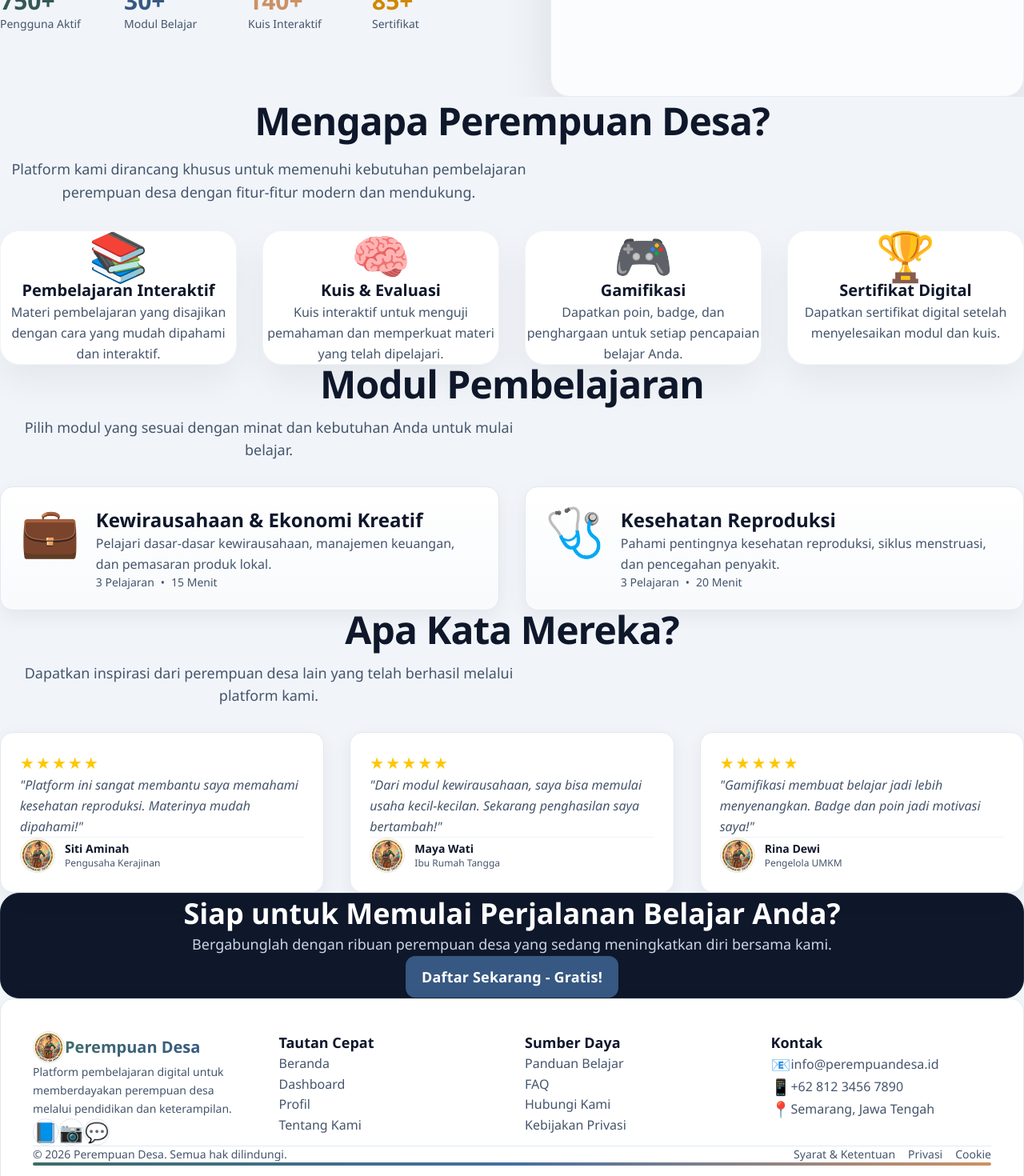
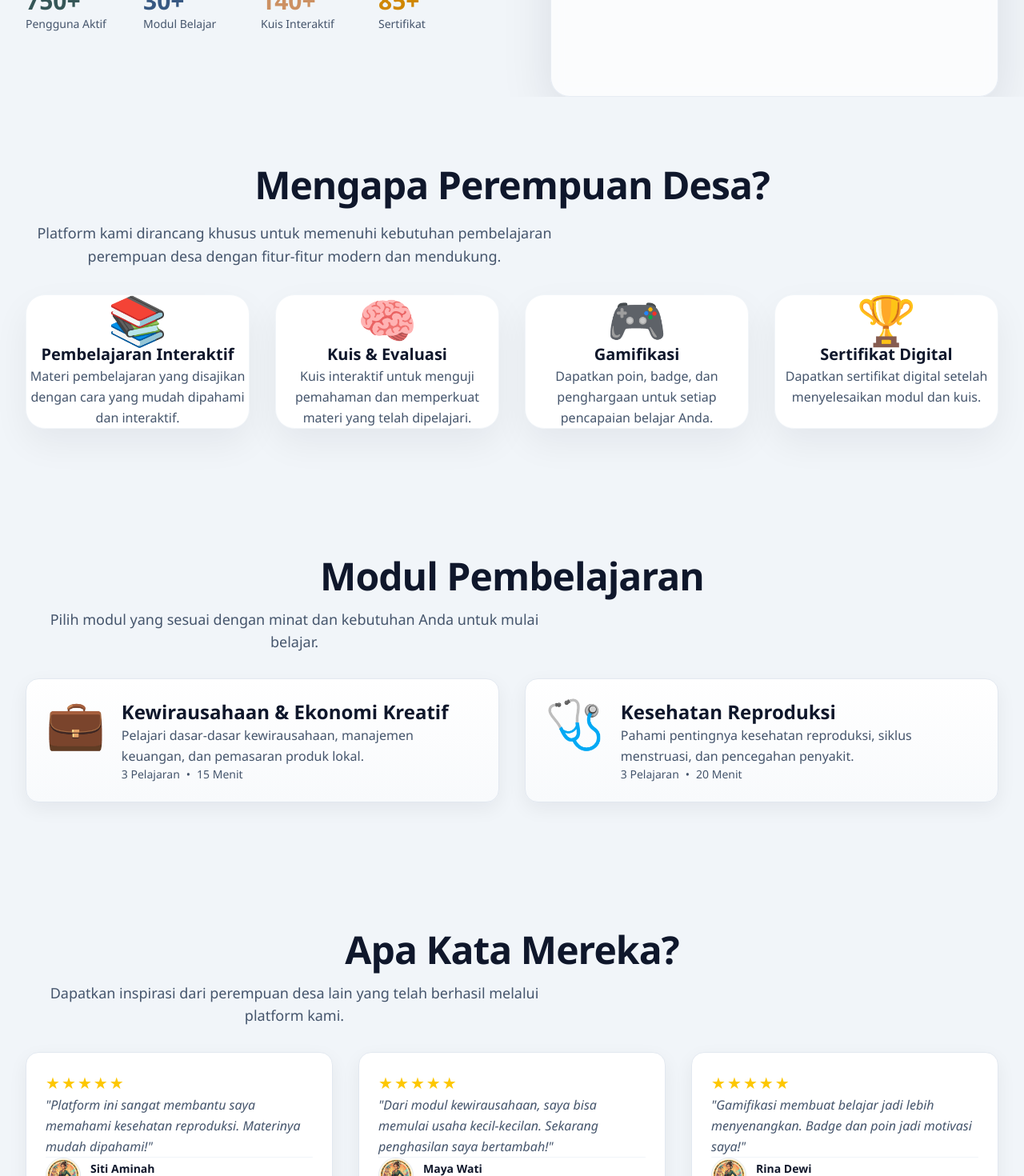
Before and after one commit to hendradedi/perempuandesa, a React (Vite) app: page / in a window 1280 px wide. Shown: the part 480-1950 px from the top of the page at 80% size. Built offline with nearby package versions, Linux system fonts and the light colour scheme; no server answers.

Commit message:
ui: adopt elegant shared container system inspired by sample

```diff
--- a/src/components/layout/Footer.jsx
+++ b/src/components/layout/Footer.jsx
@@ -5,8 +5,8 @@ const Footer = () => {
   const currentYear = new Date().getFullYear();
 
   return (
-    <footer className="mt-16 px-4 sm:px-6 lg:px-8 pb-8">
-      <div className="w-full max-w-screen-2xl mx-auto card !p-8 md:!p-10">
+    <footer className="mt-16 pb-8">
+      <div className="site-container card !p-8 md:!p-10">
         <div className="grid grid-cols-1 md:grid-cols-2 lg:grid-cols-4 gap-8">
           {/* Logo & Description */}
           <div className="md:col-span-1">
--- a/src/components/layout/LandingPage.jsx
+++ b/src/components/layout/LandingPage.jsx
@@ -5,13 +5,13 @@ const LandingPage = () => {
   return (
     <div className="min-h-screen text-slate-900 bg-slate-100">
       {/* Hero Section */}
-      <section className="relative w-full px-4 sm:px-6 lg:px-8 xl:px-12 2xl:px-16 pt-14 md:pt-20 pb-16 md:pb-20 overflow-hidden">
+      <section className="relative w-full overflow-hidden pt-14 md:pt-20 pb-16 md:pb-20">
         <div className="pointer-events-none absolute inset-0 -z-10">
           <div className="absolute -top-20 left-0 h-72 w-72 rounded-full bg-teal-200/35 blur-3xl" />
           <div className="absolute top-24 right-0 h-80 w-80 rounded-full bg-blue-200/30 blur-3xl" />
         </div>
 
-        <div className="w-full max-w-screen-2xl mx-auto grid grid-cols-1 lg:grid-cols-2 gap-12 lg:gap-20 xl:gap-24 2xl:gap-28 items-center">
+        <div className="site-container grid grid-cols-1 lg:grid-cols-2 gap-12 lg:gap-20 xl:gap-24 2xl:gap-28 items-center">
           <div className="text-center lg:text-left">
             <span className="inline-flex items-center rounded-full border border-teal-200 bg-teal-50 text-teal-800 text-xs md:text-sm font-semibold tracking-[0.01em] px-3 py-1 mb-6">
               Program Belajar Perempuan Desa 2026
@@ -75,8 +75,8 @@ const LandingPage = () => {
       </section>
 
       {/* Features Section */}
-      <section className="w-full py-16 md:py-20 px-4 sm:px-6 lg:px-8 xl:px-12 2xl:px-16">
-        <div className="w-full max-w-screen-2xl mx-auto">
+      <section className="w-full section-pad">
+        <div className="site-container">
           <div className="text-center mb-14 md:mb-16">
             <h2 className="section-title tracking-[-0.02em] leading-tight">
               Mengapa Perempuan Desa?
@@ -123,8 +123,8 @@ const LandingPage = () => {
       </section>
 
       {/* Modules Section */}
-      <section className="w-full py-16 md:py-20 px-4 sm:px-6 lg:px-8 xl:px-12 2xl:px-16">
-        <div className="w-full max-w-screen-2xl mx-auto">
+      <section className="w-full section-pad">
+        <div className="site-container">
           <div className="text-center mb-16">
             <h2 className="section-title">
               Modul Pembelajaran
@@ -177,8 +177,8 @@ const LandingPage = () => {
       </section>
 
       {/* Testimonials Section */}
-      <section className="w-full py-16 md:py-20 px-4 sm:px-6 lg:px-8 xl:px-12 2xl:px-16">
-        <div className="w-full max-w-screen-2xl mx-auto">
+      <section className="w-full section-pad">
+        <div className="site-container">
           <div className="text-center mb-16">
             <h2 className="section-title">
               Apa Kata Mereka?
@@ -259,8 +259,8 @@ const LandingPage = () => {
       </section>
 
       {/* CTA Section */}
-      <section className="w-full py-16 md:py-20 px-4 sm:px-6 lg:px-8 xl:px-12 2xl:px-16">
-        <div className="max-w-screen-2xl mx-auto text-center">
+      <section className="w-full section-pad">
+        <div className="site-container text-center">
           <div className="rounded-3xl bg-slate-900 px-6 sm:px-8 md:px-12 py-12 md:py-16 border border-slate-800">
             <h2 className="text-2xl sm:text-3xl md:text-4xl font-bold text-white mb-4 md:mb-6 leading-snug">
             Siap untuk Memulai Perjalanan Belajar Anda?
--- a/src/components/layout/Navbar.jsx
+++ b/src/components/layout/Navbar.jsx
@@ -13,7 +13,7 @@ const Navbar = ({ isAuthenticated, canAccessAdminPanel, onLogout, user }) => {
 
   return (
     <nav className="sticky top-0 z-50 w-full border-b border-slate-200/90 bg-white/90 backdrop-blur-xl">
-      <div className="w-full max-w-screen-2xl mx-auto px-4 sm:px-6 lg:px-8 xl:px-12 2xl:px-16">
+      <div className="site-container">
         <div className="flex justify-between items-center h-16 md:h-20 gap-3">
           {/* Logo */}
           <Link to="/" className="flex min-w-0 items-center space-x-2 pr-2">
--- a/src/index.css
+++ b/src/index.css
@@ -24,6 +24,48 @@ html {
 
 #root {
   min-height: 100vh;
+}
+
+.site-container {
+  width: 100%;
+  max-width: 1440px;
+  margin-left: auto;
+  margin-right: auto;
+  padding-left: 1rem;
+  padding-right: 1rem;
+}
+
+@media (min-width: 640px) {
+  .site-container {
+    padding-left: 1.5rem;
+    padding-right: 1.5rem;
+  }
+}
+
+@media (min-width: 1024px) {
+  .site-container {
+    padding-left: 2rem;
+    padding-right: 2rem;
+  }
+}
+
+@media (min-width: 1536px) {
+  .site-container {
+    padding-left: 3rem;
+    padding-right: 3rem;
+  }
+}
+
+.section-pad {
+  padding-top: 4rem;
+  padding-bottom: 4rem;
+}
+
+@media (min-width: 768px) {
+  .section-pad {
+    padding-top: 5rem;
+    padding-bottom: 5rem;
+  }
 }
 
 img,
```
